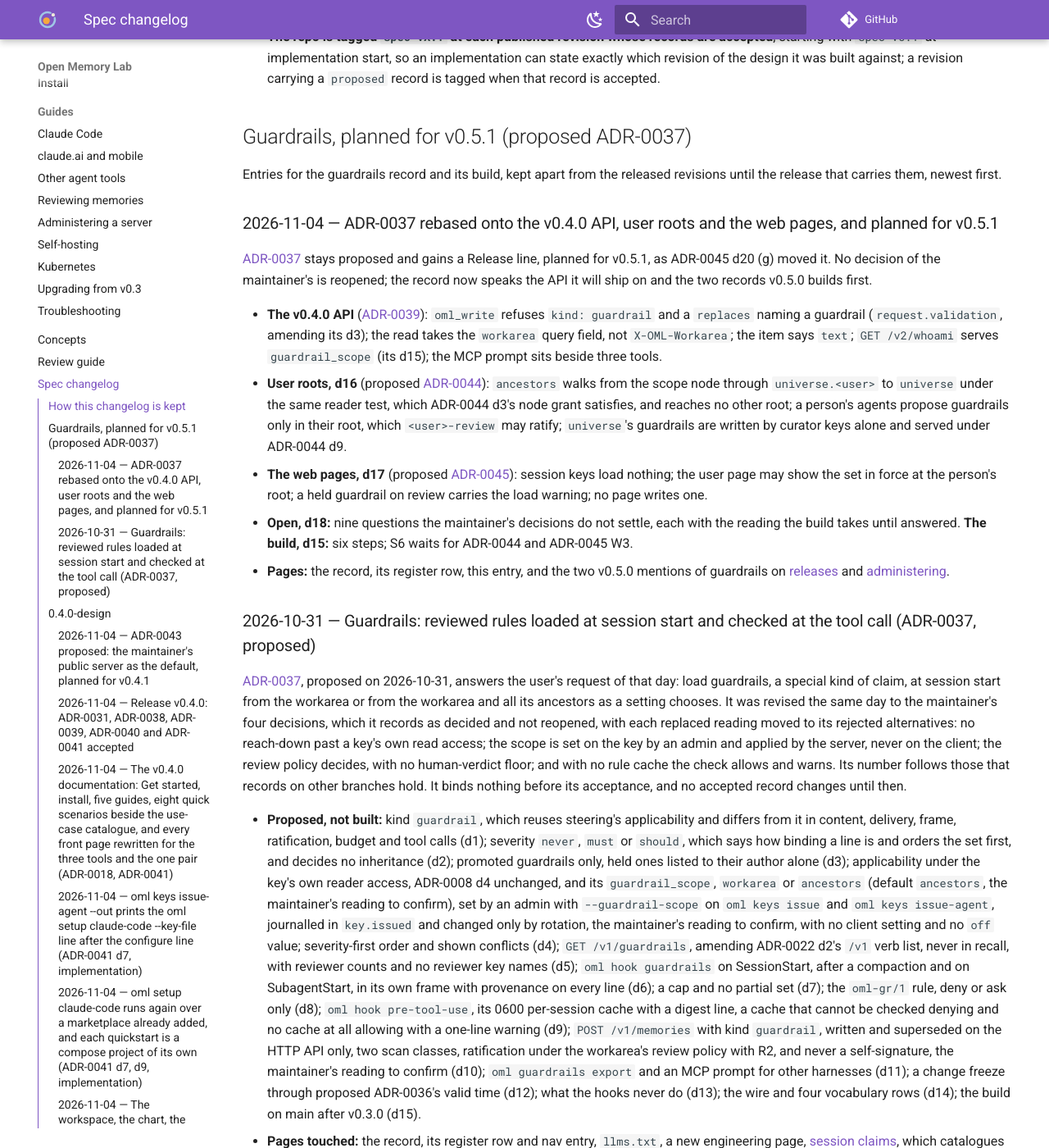
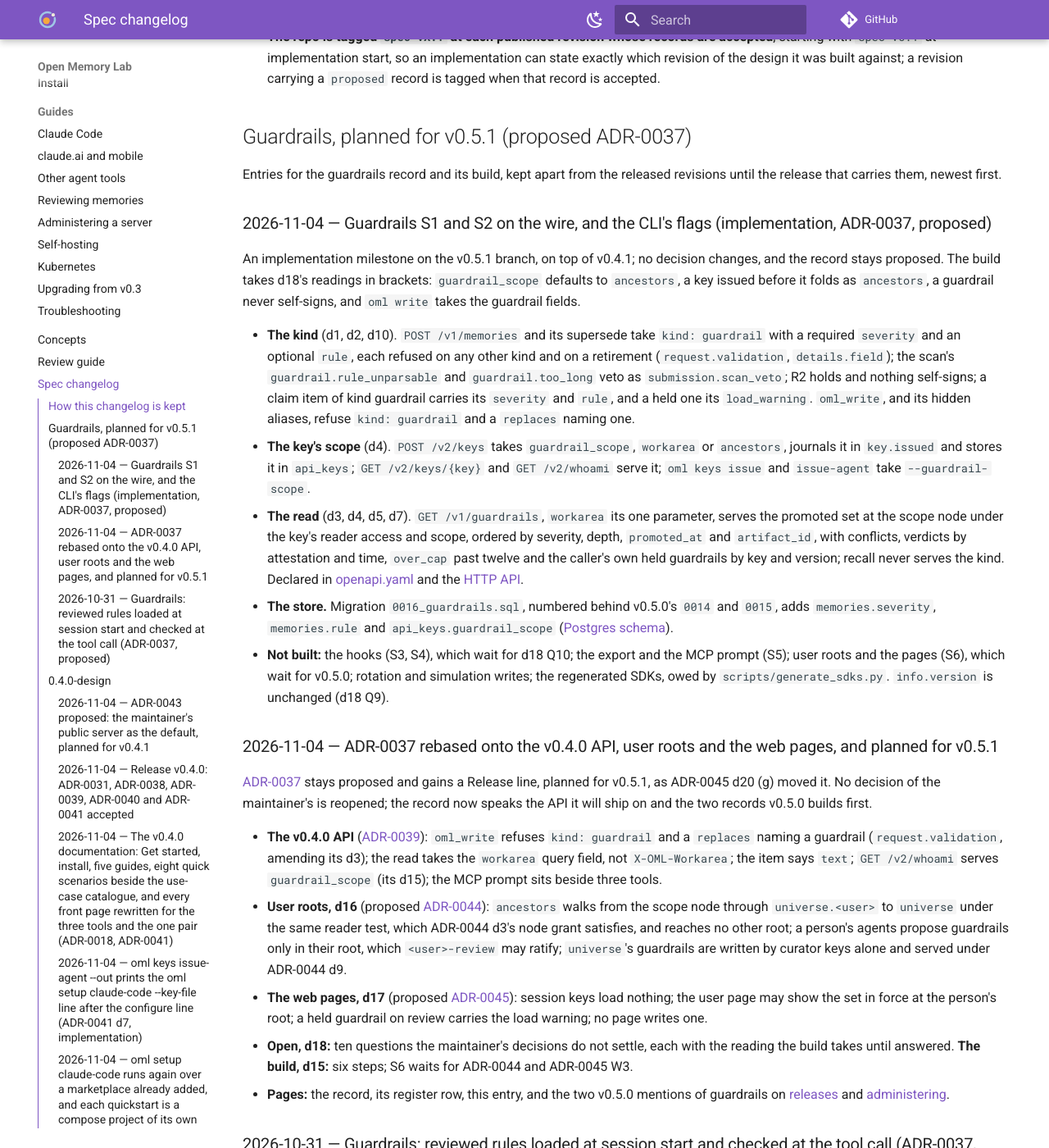
Before and after one commit to e8kor/open-memory-lab, an MkDocs documentation site: the page built from docs/changelog.md, in a window 1280 px wide and 1400 px high, scrolled down 501 px. Shown: the whole window at 82% size. Built offline with MkDocs 1.6.1 and Material for MkDocs 9.7.7, drawn with Linux system fonts in a browser that asks for light colours; comment, search, counter and statistics services are not loaded; some of the changed text lies outside the part shown.

Commit message:
Record the guardrails S1 and S2 build in the changelog, and hold open where the hooks' rule check lives, since oml-cli links no domain crate (proposed ADR-0037 d18 Q10)
S3 and S4 run in oml, the check is in oml-domain, and ADR-0006 d6 gives oml-cli no inward edge; the record names the three ways out and takes none, so the hooks wait for the maintainer.

```diff
--- a/docs/changelog.md
+++ b/docs/changelog.md
@@ -31,6 +31,35 @@ implementation milestone where it changes what the repository holds.
 
 Entries for the guardrails record and its build, kept apart from the released revisions until
 the release that carries them, newest first.
+
+### 2026-11-04 — Guardrails S1 and S2 on the wire, and the CLI's flags (implementation, ADR-0037, proposed)
+
+An implementation milestone on the v0.5.1 branch, on top of v0.4.1; no decision changes, and the
+record stays proposed. The build takes d18's readings in brackets: `guardrail_scope` defaults to
+`ancestors`, a key issued before it folds as `ancestors`, a guardrail never self-signs, and `oml
+write` takes the guardrail fields.
+
+- **The kind** (d1, d2, d10). `POST /v1/memories` and its supersede take `kind: guardrail` with a
+  required `severity` and an optional `rule`, each refused on any other kind and on a retirement
+  (`request.validation`, `details.field`); the scan's `guardrail.rule_unparsable` and
+  `guardrail.too_long` veto as `submission.scan_veto`; R2 holds and nothing self-signs; a claim item
+  of kind guardrail carries its `severity` and `rule`, and a held one its `load_warning`.
+  `oml_write`, and its hidden aliases, refuse `kind: guardrail` and a `replaces` naming one.
+- **The key's scope** (d4). `POST /v2/keys` takes `guardrail_scope`, `workarea` or `ancestors`,
+  journals it in `key.issued` and stores it in `api_keys`; `GET /v2/keys/{key}` and
+  `GET /v2/whoami` serve it; `oml keys issue` and `issue-agent` take `--guardrail-scope`.
+- **The read** (d3, d4, d5, d7). `GET /v1/guardrails`, `workarea` its one parameter, serves the
+  promoted set at the scope node under the key's reader access and scope, ordered by severity,
+  depth, `promoted_at` and `artifact_id`, with conflicts, verdicts by attestation and time,
+  `over_cap` past twelve and the caller's own held guardrails by key and version; recall never
+  serves the kind. Declared in [openapi.yaml](api/openapi.yaml) and the
+  [HTTP API](api/http-api.md#guardrails-get-v1guardrails).
+- **The store.** Migration `0016_guardrails.sql`, numbered behind v0.5.0's `0014` and `0015`, adds
+  `memories.severity`, `memories.rule` and `api_keys.guardrail_scope`
+  ([Postgres schema](data/postgres-schema.md#guardrail-columns)).
+- **Not built:** the hooks (S3, S4), which wait for d18 Q10; the export and the MCP prompt (S5);
+  user roots and the pages (S6), which wait for v0.5.0; rotation and simulation writes; the
+  regenerated SDKs, owed by `scripts/generate_sdks.py`. `info.version` is unchanged (d18 Q9).
 
 ### 2026-11-04 — ADR-0037 rebased onto the v0.4.0 API, user roots and the web pages, and planned for v0.5.1
 
@@ -51,7 +80,7 @@ two records v0.5.0 builds first.
 - **The web pages, d17** (proposed [ADR-0045](adr/ADR-0045-people-sign-in-to-a-user-page-and-an-admin-page-on-the-servers-own-origin.md)):
   session keys load nothing; the user page may show the set in force at the person's root;
   a held guardrail on review carries the load warning; no page writes one.
-- **Open, d18:** nine questions the maintainer's decisions do not settle, each with the reading
+- **Open, d18:** ten questions the maintainer's decisions do not settle, each with the reading
   the build takes until answered. **The build, d15:** six steps; S6 waits for ADR-0044 and
   ADR-0045 W3.
 - **Pages:** the record, its register row, this entry, and the two v0.5.0 mentions of guardrails
```
Also changed, not shown: docs/adr/ADR-0037-a-guardrail-is-a-reviewed-rule-loaded-at-session-start-and-checked-at-the-tool-call.md (+7 -0 lines), docs/adr/index.md (+1 -1 lines).
